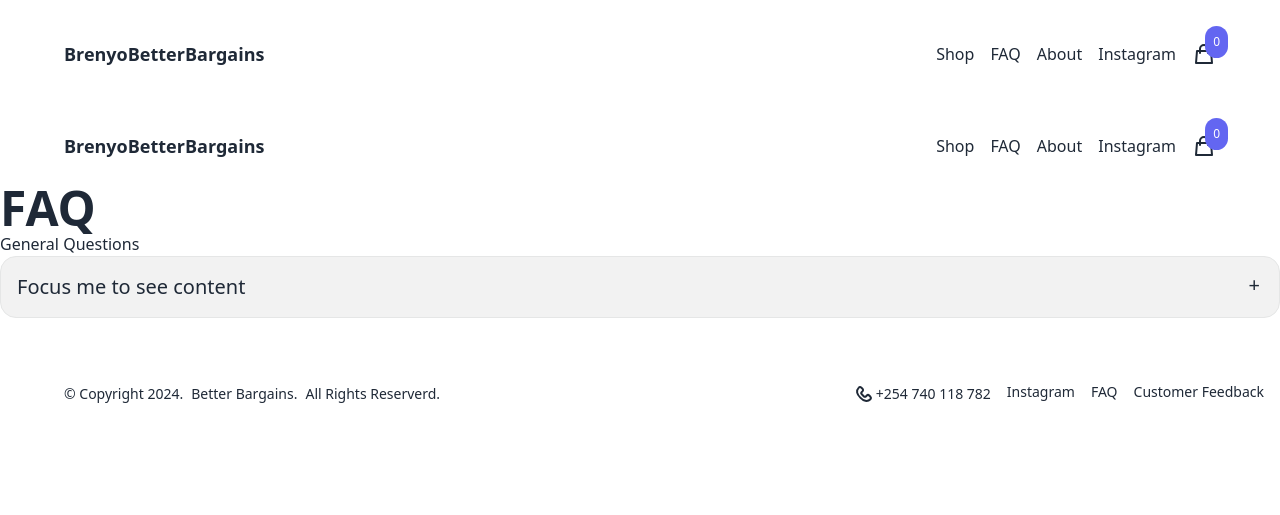
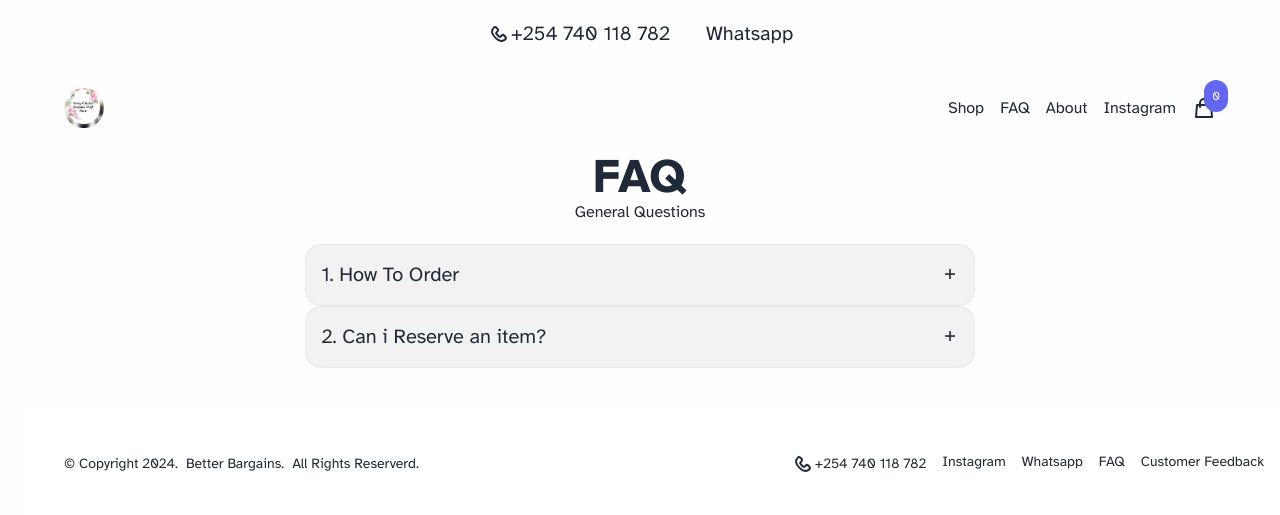
Before and after one commit to Noahwekesa/better-bargains, a Django app: page /faq/ in a window 1280 px wide. Shown: the top 515 px of the page. Run offline with Django 5.2, Linux system fonts and the light colour scheme; some libraries are stand-ins or nearby versions.

Commit message:
fixed necessary issues

```diff
--- a/src/betterbargains/settings.py
+++ b/src/betterbargains/settings.py
@@ -44,6 +44,7 @@ INSTALLED_APPS = [
     'cart',
     'order',
     'easyaudit',
+    'django_extensions',
 ]
 
 MIDDLEWARE = [
@@ -128,6 +129,9 @@ USE_TZ = True
 
 STATIC_URL = 'static/'
 
+STATICFILES_DIRS = [
+    BASE_DIR, 'static'
+]
 # Default primary key field type
 # https://docs.djangoproject.com/en/5.0/ref/settings/#default-auto-field
 
--- a/src/betterbargains/urls.py
+++ b/src/betterbargains/urls.py
@@ -16,7 +16,7 @@ Including another URLconf
 """
 from django.contrib import admin
 from django.urls import path, include
-from pages.views import home, shop, faq_view
+from pages.views import home, shop, faq_view, about_view
 from product.views import product_detail
 from django.conf import settings
 from django.conf.urls.static import static
@@ -27,5 +27,6 @@ urlpatterns = [
     path('cart/', include('cart.urls')),
     path('product_detail/<slug:slug>', product_detail, name='product'),
     path('faq/', faq_view, name='faq'),
+    path('about/', about_view, name='about'),
     path('admin/', admin.site.urls),
 ] + static(settings.MEDIA_URL, document_root=settings.MEDIA_ROOT)
--- a/src/pages/templates/faq.html
+++ b/src/pages/templates/faq.html
@@ -1,19 +1,35 @@
 {% extends "base.html" %}
 {% block content %}
-{% include "navbar.html" %}
-<div class="container">
+<div class="flex flex-col justify-center  items-center">
   <h1 class="text-5xl font-bold">FAQ</h1>
 
   <h3>General Questions</h3>
-
+<div class="m-5">
   <div tabindex="0" class="collapse collapse-plus border border-base-300 bg-base-200">
     <div class="collapse-title text-xl font-medium">
-      Focus me to see content
+    1. How To Order
     </div>
     <div class="collapse-content">
-      <p>tabindex="0" attribute is necessary to make the div focusable</p>
+      <ul>
+    <li class="w-full px-4 py-2 border-b border-gray-200 rounded-t-lg dark:border-gray-600">Dm the item</li>
+    <li class="w-full px-4 py-2 border-b border-gray-200 rounded-t-lg dark:border-gray-600">Pay on delivery option available only in nairobi. Delivery fees is dependent on location.</li>
+    <li class="w-full px-4 py-2 border-b border-gray-200 rounded-t-lg dark:border-gray-600">Pick up option available in Nairobi CBD</li>
+      </ul>
     </div>
   </div>
 
+ <div tabindex="0" class="collapse collapse-plus border border-base-300 bg-base-200">
+    <div class="collapse-title text-xl font-medium">
+    2. Can i Reserve an item?
+    </div>
+    <div class="collapse-content">
+      <ul>
+    <li class="w-full px-4 py-2 border-b border-gray-200 rounded-t-lg dark:border-gray-600">Dm the item</li>
+    <li class="w-full px-4 py-2 border-b border-gray-200 rounded-t-lg dark:border-gray-600">Then pay 50% To our till number</li>
+      </ul>
+    </div>
+  </div>
+
+  </div>
 </div>
 {% endblock content %}
--- a/src/pages/templates/index.html
+++ b/src/pages/templates/index.html
@@ -1,7 +1,7 @@
 {% extends 'base.html' %}
 {% block content %}
 <div class="flex flex-col justify-center  items-center">
-  <div class="text-5xl p-6 mt-4   font-bold">
+  <div class="text-5xl p-6 mt-4 font-bold" style="font-family: 'Dancing Script', cursive;" >
     BETTER BARGAINS
 
   </div>
@@ -53,7 +53,9 @@
         <h4 class="text-xl text-white font-extrabold">
           Best Quality
         </h4>
-        <dd class="text-gray-500 dark:text-gray-400 italic">Quality Utapenda</dd>
+        <dd class="text-gray-500 dark:text-gray-400 italic">
+High quality material
+        </dd>
       </div>
 
     </div>
--- a/src/pages/views.py
+++ b/src/pages/views.py
@@ -32,3 +32,6 @@ def shop(request):
 
 def faq_view(request):
     return render(request, "faq.html")
+
+def about_view(request):
+    return render(request, "about.html")
--- a/src/product/models.py
+++ b/src/product/models.py
@@ -3,7 +3,7 @@ from django.core.files import File
 from product.consts import CATEGORY
 from io import BytesIO
 from PIL import Image
-
+from django_extensions.db.fields import AutoSlugField
 
 class Category(models.Model):
     name = models.CharField(max_length=24, choices=CATEGORY)
@@ -20,7 +20,7 @@ class Product(models.Model):
         related_name='products',
         on_delete=models.CASCADE)
     name = models.CharField(max_length=24)
-    slug = models.SlugField()
+    slug = AutoSlugField(populate_from='name')
     description = models.TextField(blank=True, null=True)
     price = models.PositiveIntegerField()
     created_at = models.DateTimeField(auto_now_add=True)
--- a/src/product/templates/partials/product_list_item.html
+++ b/src/product/templates/partials/product_list_item.html
@@ -33,5 +33,5 @@
     </a>
   </div>
 
-  <p class="pt-1 text-gray-700">ksh.{{ product.get_display_price }}</p>
+  <p class="pt-1 text-gray-700">ksh. {{ product.get_display_price }}</p>
 </div>
--- a/src/templates/base.html
+++ b/src/templates/base.html
@@ -5,16 +5,26 @@
   <title></title>
   <meta charset="UTF-8" />
   <meta name="viewport" content="width=device-width, initial-scale=1" />
+  <link rel="preconnect" href="https://fonts.googleapis.com" />
+  <link rel="preconnect" href="https://fonts.gstatic.com" crossorigin />
+  <link
+    href="https://fonts.googleapis.com/css2?family=Atkinson+Hyperlegible:ital,wght@0,400;0,700;1,400;1,700&display=swap"
+    rel="stylesheet" />
   <link href="https://cdn.jsdelivr.net/npm/daisyui@4.6.0/dist/full.min.css" rel="stylesheet" type="text/css" />
   <script src="https://cdn.tailwindcss.com"></script>
-        <script src="https://unpkg.com/htmx.org@1.7.0"></script>
+  <script src="https://unpkg.com/htmx.org@1.7.0"></script>
 </head>
+<style>
+  @import url("https://fonts.googleapis.com/css2?family=Dancing+Script:wght@400;500;600;700&display=swap");
+
+  body {
+    background-color: #fefefe;
+    font-family: "Atkinson Hyperlegible", sans-serif;
+  }
+</style>
 
 <body>
-  {% include 'navbar.html' %}
-  {% block content %}
-  {% endblock %}
-  {% include "footer.html" %}
+  {% include 'navbar.html' %} {% block content %} {% endblock %} {% include "footer.html" %}
 </body>
 
 </html>
--- a/src/templates/footer.html
+++ b/src/templates/footer.html
@@ -30,6 +30,12 @@
       target="_blank"
       >Instagram</a
     >
+    <a
+      class="hover:underline"
+      href="https://l.instagram.com/?u=https%3A%2F%2Fwa.me%2F254740118782%3Ftext%3DHello%252C%2BAm%2Binterested%2Bin%2Bone%2Bof%2Byour%2Bproducts&e=AT1BF0tYzAxkm_rftvd46Dj5jD9chGPpGNlDEnmBncBC7dY6eCYlCJ5cCIrO_2oG66AkpXRpeZiy3NvdXfP-Jh5Pi6THbPCB4TrfpA"
+    >
+      Whatsapp
+    </a>
     <a href="" class="hover:underline"> FAQ </a>
     <a href="" class="hover:underline">Customer Feedback</a>
   </nav>
--- a/src/templates/navbar.html
+++ b/src/templates/navbar.html
@@ -1,19 +1,52 @@
+{% load static %}
+<div class="flex flex-row items-center justify-center gap-9 pt-5">
+
+<div class="flex flex-row items-center">
+      <svg
+        class="w-6 h-6 text-gray-800"
+        aria-hidden="true"
+        xmlns="http://www.w3.org/2000/svg"
+        fill="none"
+        viewBox="0 0 24 24"
+      >
+        <path
+          stroke="currentColor"
+          stroke-linecap="round"
+          stroke-linejoin="round"
+          stroke-width="2"
+          d="m18.4 14.8-1.2-1.3a1.7 1.7 0 0 0-2.4 0l-.7.7a1.7 1.7 0 0 1-2.4 0l-1.9-1.9a1.7 1.7 0 0 1 0-2.4l.7-.6a1.7 1.7 0 0 0 0-2.5L9.2 5.6a1.6 1.6 0 0 0-2.4 0c-3.2 3.2-1.7 6.9 1.5 10 3.2 3.3 7 4.8 10.1 1.6a1.6 1.6 0 0 0 0-2.4Z"
+        />
+      </svg>
+      <a href="tel:+254740118782" class="text-xl hover:underline">+254 740 118 782</a>
+    </div>
+
+    <a
+      class="hover:underline text-xl"
+      href="https://l.instagram.com/?u=https%3A%2F%2Fwa.me%2F254740118782%3Ftext%3DHello%252C%2BAm%2Binterested%2Bin%2Bone%2Bof%2Byour%2Bproducts&e=AT1BF0tYzAxkm_rftvd46Dj5jD9chGPpGNlDEnmBncBC7dY6eCYlCJ5cCIrO_2oG66AkpXRpeZiy3NvdXfP-Jh5Pi6THbPCB4TrfpA"
+    >
+      Whatsapp
+    </a>
+
+</div>
+</div>
 <nav class="mt-4">
   <div
     class="max-w-6xl mx-auto py-2 px-6 xl:px-0 flex items-center justify-between"
   >
     <div class="menu-left flex items-center space-x-6">
-      <a
-        class="py-4 text-lg font-semibold hidden lg:flex"
-        href="{% url 'home' %}"
-        >BrenyoBetterBargains</a
-      >
+      <a class="py-4 text-lg font-semibold lg:flex" href="{% url 'home' %}">
+        <img
+          class="w-10 h-10 rounded-full"
+          src="{% static 'images/logo.jpg' %}"
+          alt="Brenyo Better Bargains"
+        />
+      </a>
     </div>
     <div class="menu-right flex items-center space-x-4">
       <ul class="flex items-center space-x-4">
         <li><a class="hover:underline" href="{% url 'shop' %}">Shop</a></li>
-        <li><a class="hover:underline" href="#">FAQ</a></li>
-        <li><a class="hover:underline" href="#">About</a></li>
+        <li><a class="hover:underline" href="{% url 'faq' %}">FAQ</a></li>
+        <li><a class="hover:underline" href="{% url 'about' %}">About</a></li>
         <li>
           <a
             class="hover:underline"
```
Also changed, not shown: src/pages/templates/about.html (added, +8 -0 lines), src/uploads/uploads/good-days-digital-Vra_DPrrBlE-unsplash.jpg (added), 1 other file.
